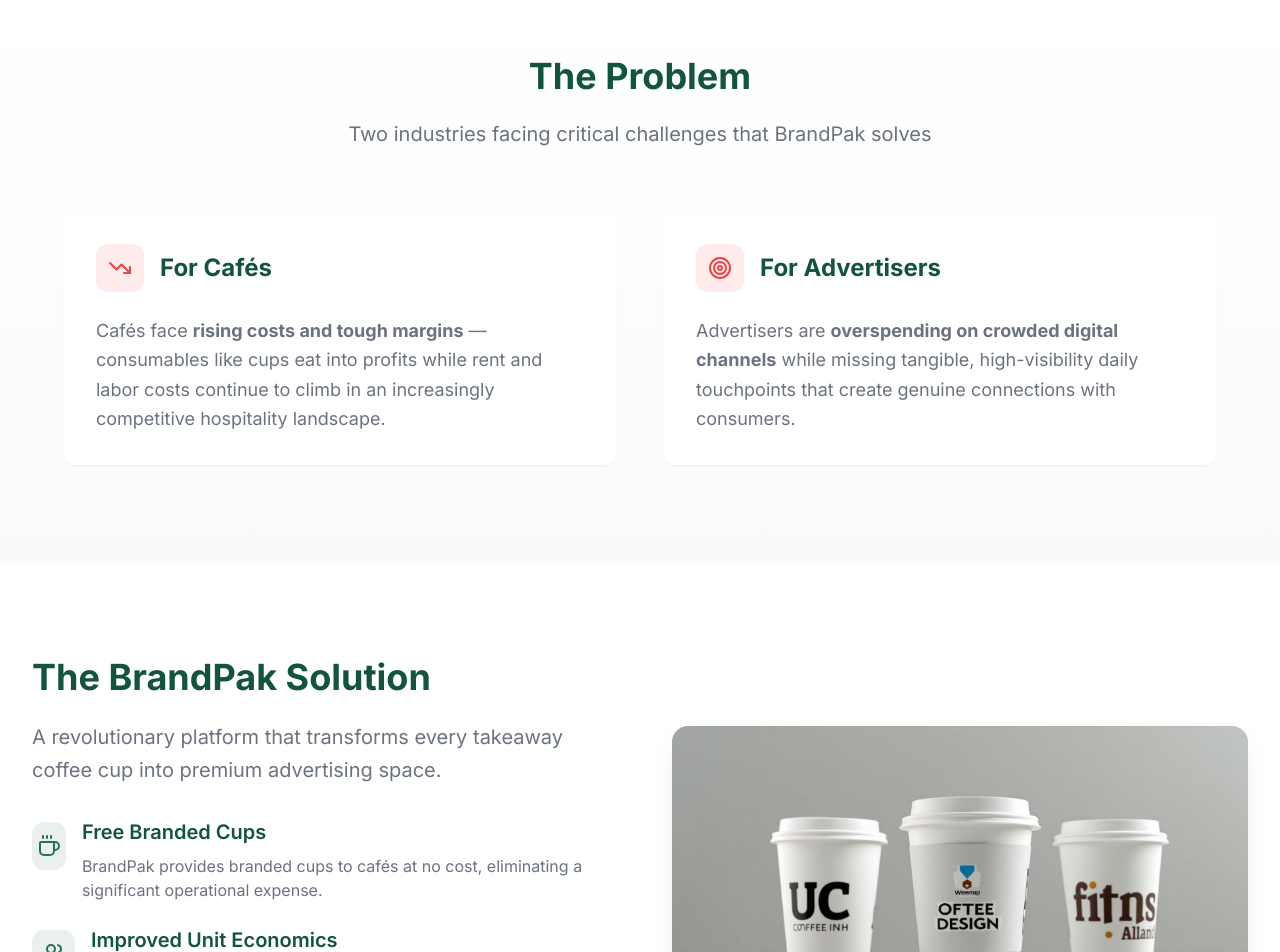
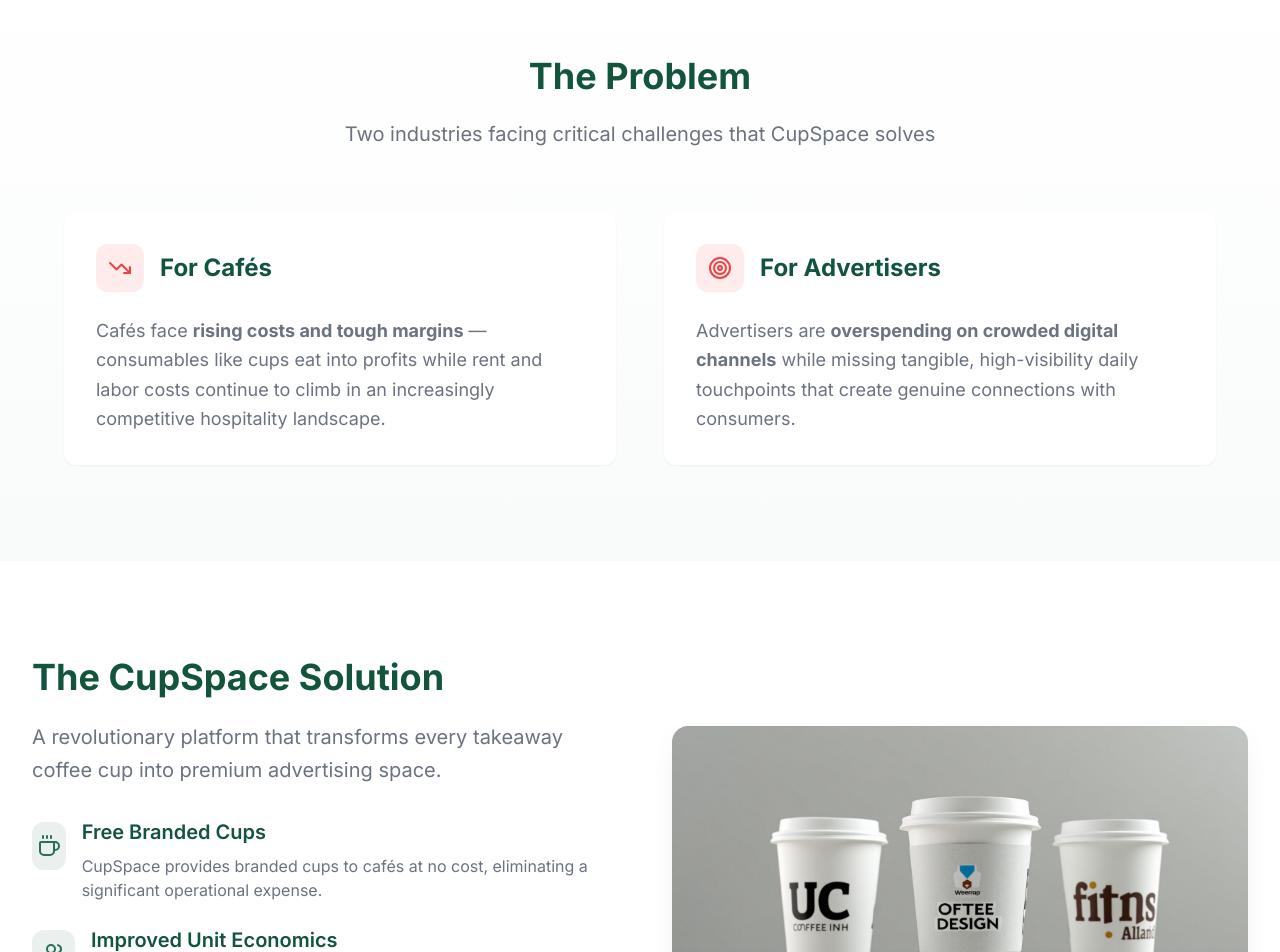
Before and after one commit to bennyblair/cup-ads-unlocked, a React (Vite) app: page / in a window 1280 px wide. Shown: the part 840-1792 px from the top of the page. Built offline with nearby package versions, Linux system fonts and the light colour scheme.

Commit message:
Change brand name to CupSpace

```diff
--- a/index.html
+++ b/index.html
@@ -3,9 +3,9 @@
   <head>
     <meta charset="UTF-8" />
     <meta name="viewport" content="width=device-width, initial-scale=1.0" />
-    <title>BrandPak - Where Every Coffee Becomes Ad Space</title>
+    <title>CupSpace - Where Every Coffee Becomes Ad Space</title>
     <meta name="description" content="Helping cafés cut costs while giving brands a powerful new way to connect through takeaway coffee cup advertising." />
-    <meta name="author" content="BrandPak" />
+    <meta name="author" content="CupSpace" />
     <link rel="preconnect" href="https://fonts.googleapis.com">
     <link rel="preconnect" href="https://fonts.gstatic.com" crossorigin>
     <link href="https://fonts.googleapis.com/css2?family=Inter:wght@400;500;600;700;800;900&display=swap" rel="stylesheet">
--- a/src/components/sections/CTASection.tsx
+++ b/src/components/sections/CTASection.tsx
@@ -11,7 +11,7 @@ const CTASection = () => {
         <div className="text-center mb-16">
           <h2 className="heading-section">Ready to Transform Your Business?</h2>
           <p className="text-xl text-muted-foreground max-w-3xl mx-auto">
-            Join the BrandPak revolution and discover a new way to connect with customers
+            Join the CupSpace revolution and discover a new way to connect with customers
           </p>
         </div>
 
@@ -21,10 +21,10 @@ const CTASection = () => {
             <Card className="p-8 border-0 shadow-elegant text-center">
               <h3 className="text-2xl font-bold text-primary mb-4">For Advertisers</h3>
               <p className="text-muted-foreground mb-6">
-                Ready to reach customers in a revolutionary new way? Let's discuss how BrandPak can amplify your brand.
+                Ready to reach customers in a revolutionary new way? Let's discuss how CupSpace can amplify your brand.
               </p>
               <HeroButton size="lg" className="w-full sm:w-auto">
-                Advertise with BrandPak
+                Advertise with CupSpace
               </HeroButton>
             </Card>
 
@@ -72,7 +72,7 @@ const CTASection = () => {
                   className="w-full mt-1 px-3 py-2 border border-input rounded-md bg-background text-foreground"
                 >
                   <option value="">Select an option</option>
-                  <option value="advertising">Advertising with BrandPak</option>
+                  <option value="advertising">Advertising with CupSpace</option>
                   <option value="partnership">Partnering as a Café</option>
                   <option value="general">General Inquiry</option>
                 </select>
--- a/src/components/sections/Footer.tsx
+++ b/src/components/sections/Footer.tsx
@@ -9,13 +9,13 @@ const Footer = () => {
           <div className="md:col-span-2">
             <div className="flex items-center mb-4">
               <Coffee className="w-8 h-8 text-accent mr-3" />
-              <span className="text-2xl font-bold">BrandPak</span>
+              <span className="text-2xl font-bold">CupSpace</span>
             </div>
             <p className="text-primary-foreground/80 mb-4 max-w-md">
               Transforming takeaway coffee cups into powerful advertising space while helping cafés improve their margins.
             </p>
             <p className="text-sm text-primary-foreground/60">
-              © 2024 BrandPak. All rights reserved.
+              © 2024 CupSpace. All rights reserved.
             </p>
           </div>
 
--- a/src/components/sections/HeroSection.tsx
+++ b/src/components/sections/HeroSection.tsx
@@ -16,7 +16,7 @@ const HeroSection = () => {
       <div className="relative z-10 container-custom text-center text-white">
         <div className="max-w-5xl mx-auto">
           <h1 className="heading-hero text-white mb-6">
-            BrandPak: Where Every Coffee Becomes <span className="text-accent">Ad Space</span>
+            CupSpace: Where Every Coffee Becomes <span className="text-accent">Ad Space</span>
           </h1>
 
           <p className="text-hero-sub text-white/90 mb-12 max-w-3xl mx-auto">
--- a/src/components/sections/ProblemSection.tsx
+++ b/src/components/sections/ProblemSection.tsx
@@ -8,7 +8,7 @@ const ProblemSection = () => {
         <div className="text-center mb-16">
           <h2 className="heading-section">The Problem</h2>
           <p className="text-xl text-muted-foreground max-w-3xl mx-auto">
-            Two industries facing critical challenges that BrandPak solves
+            Two industries facing critical challenges that CupSpace solves
           </p>
         </div>
 
--- a/src/components/sections/SolutionSection.tsx
+++ b/src/components/sections/SolutionSection.tsx
@@ -9,7 +9,7 @@ const SolutionSection = () => {
         <div className="grid lg:grid-cols-2 gap-16 items-center">
           {/* Content */}
           <div>
-            <h2 className="heading-section">The BrandPak Solution</h2>
+            <h2 className="heading-section">The CupSpace Solution</h2>
             <p className="text-xl text-muted-foreground mb-8 leading-relaxed">
               A revolutionary platform that transforms every takeaway coffee cup into premium advertising space.
             </p>
@@ -21,7 +21,7 @@ const SolutionSection = () => {
                 </div>
                 <div>
                   <h3 className="text-xl font-semibold text-primary mb-2">Free Branded Cups</h3>
-                  <p className="text-muted-foreground">BrandPak provides branded cups to cafés at no cost, eliminating a significant operational expense.</p>
+                  <p className="text-muted-foreground">CupSpace provides branded cups to cafés at no cost, eliminating a significant operational expense.</p>
                 </div>
               </div>
 
--- a/src/index.css
+++ b/src/index.css
@@ -2,7 +2,7 @@
 @tailwind components;
 @tailwind utilities;
 
-/* BrandPak Design System - Modern, Professional, Startup Aesthetic */
+/* CupSpace Design System - Modern, Professional, Startup Aesthetic */
 
 @layer base {
   :root {
```
